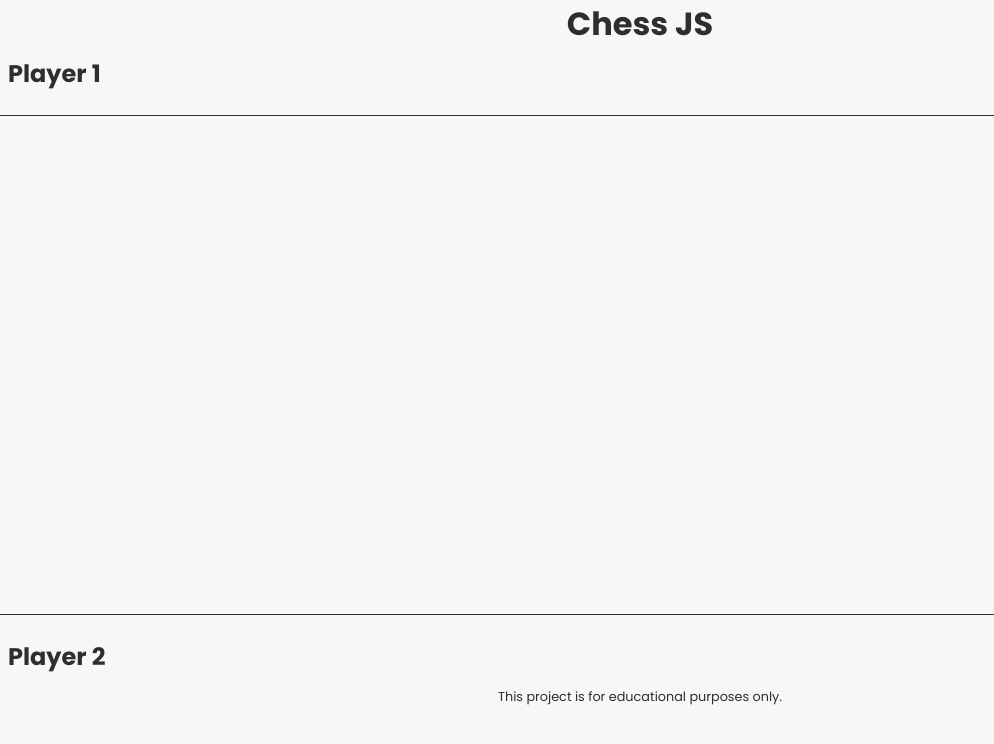
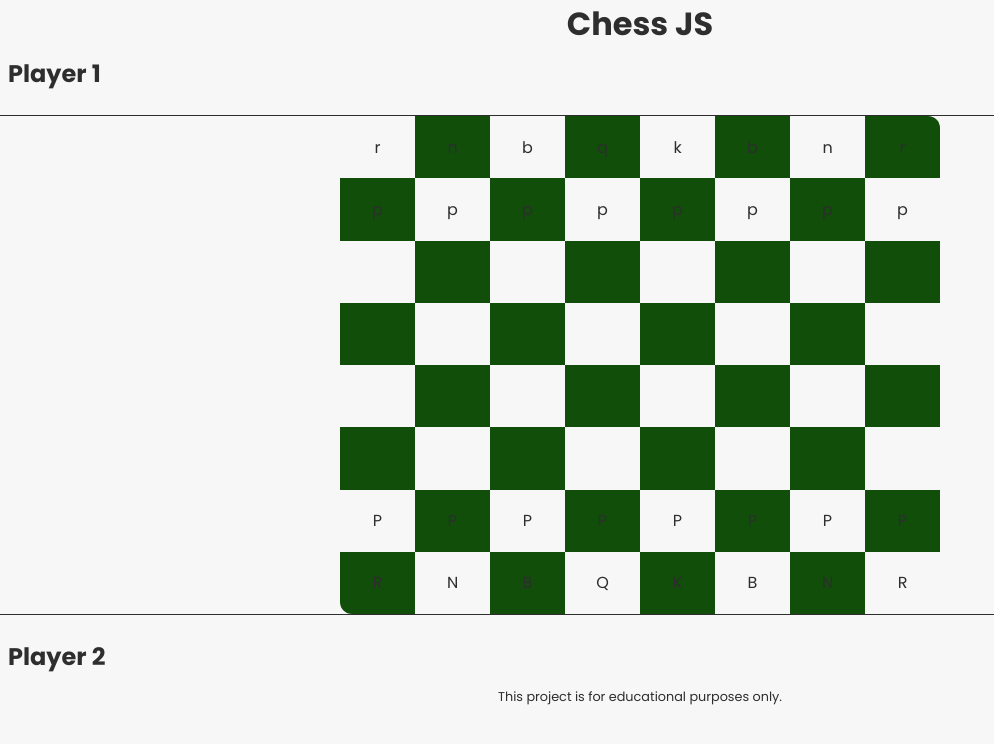
Before and after one commit to Serial-Cyn/chess_js, a plain HTML site: page index.html in a window 1280 px wide. Shown: the whole page, without its empty margins (0-994 px from the left). Drawn offline with Linux system fonts and the light colour scheme.

Commit message:
feat: implement chess board setup and styling

```diff
--- a/index.html
+++ b/index.html
@@ -35,4 +35,6 @@
             </div>
         </div>
     </body>
+
+    <script src="script.js"></script>
 </html>
--- a/script.js
+++ b/script.js
@@ -0,0 +1,31 @@
+const boardSetup = [
+    ['r', 'n', 'b', 'q', 'k', 'b', 'n', 'r'],
+    ['p', 'p', 'p', 'p', 'p', 'p', 'p', 'p'],
+    ['', '', '', '', '', '', '', ''],
+    ['', '', '', '', '', '', '', ''],
+    ['', '', '', '', '', '', '', ''],
+    ['', '', '', '', '', '', '', ''],
+    ['P', 'P', 'P', 'P', 'P', 'P', 'P', 'P'],
+    ['R', 'N', 'B', 'Q', 'K', 'B', 'N', 'R']
+];
+
+
+function main() {
+    const board = document.getElementById('board');
+
+    // Create 64 squares for the chess board
+    for (let row = 0; row < 8; row++) {
+        for (let col = 0; col < 8; col++) {
+            const square = document.createElement('div');
+            square.classList.add('square');
+            square.classList.add((row + col) % 2 === 0 ? 'light' : 'dark');
+            square.classList.add(boardSetup[row][col] === '' ? 'empty' : 'pointer');
+            square.textContent = boardSetup[row][col];
+            square.dataset.row = row;
+            square.dataset.col = col;
+            board.appendChild(square);
+        }
+    }
+}
+
+main();
--- a/styles.css
+++ b/styles.css
@@ -10,13 +10,29 @@ html {
     /* VARIABLES */
     --primary-color: #f7f7f7;
     --secondary-color: #2e2e2e;
-    --accent-color: #1f76c7;
+    --accent-color: #104e0a;
 
     background-color: var(--primary-color);
     font-family: "Poppins", sans-serif;
     font-size: 16px;
     color: var(--secondary-color);
     scroll-behavior: smooth;
+}
+
+.dark {
+  background-color: var(--accent-color);
+}
+
+.pointer {
+  cursor: pointer;
+}
+
+.square {
+  width: 100%;
+  height: 100%;
+  display: flex;
+  justify-content: center;
+  align-items: center;
 }
 
 #main {
@@ -69,6 +85,11 @@ html {
   height: 100%;
   min-height: var(--board-min);
   max-height: var(--board-max);
+  display: grid;
+  grid-template-columns: repeat(8, 1fr);
+  grid-template-rows: repeat(8, 1fr);
+  border-radius: 12px;
+  overflow: hidden;
 }
 
 #footer {
```
